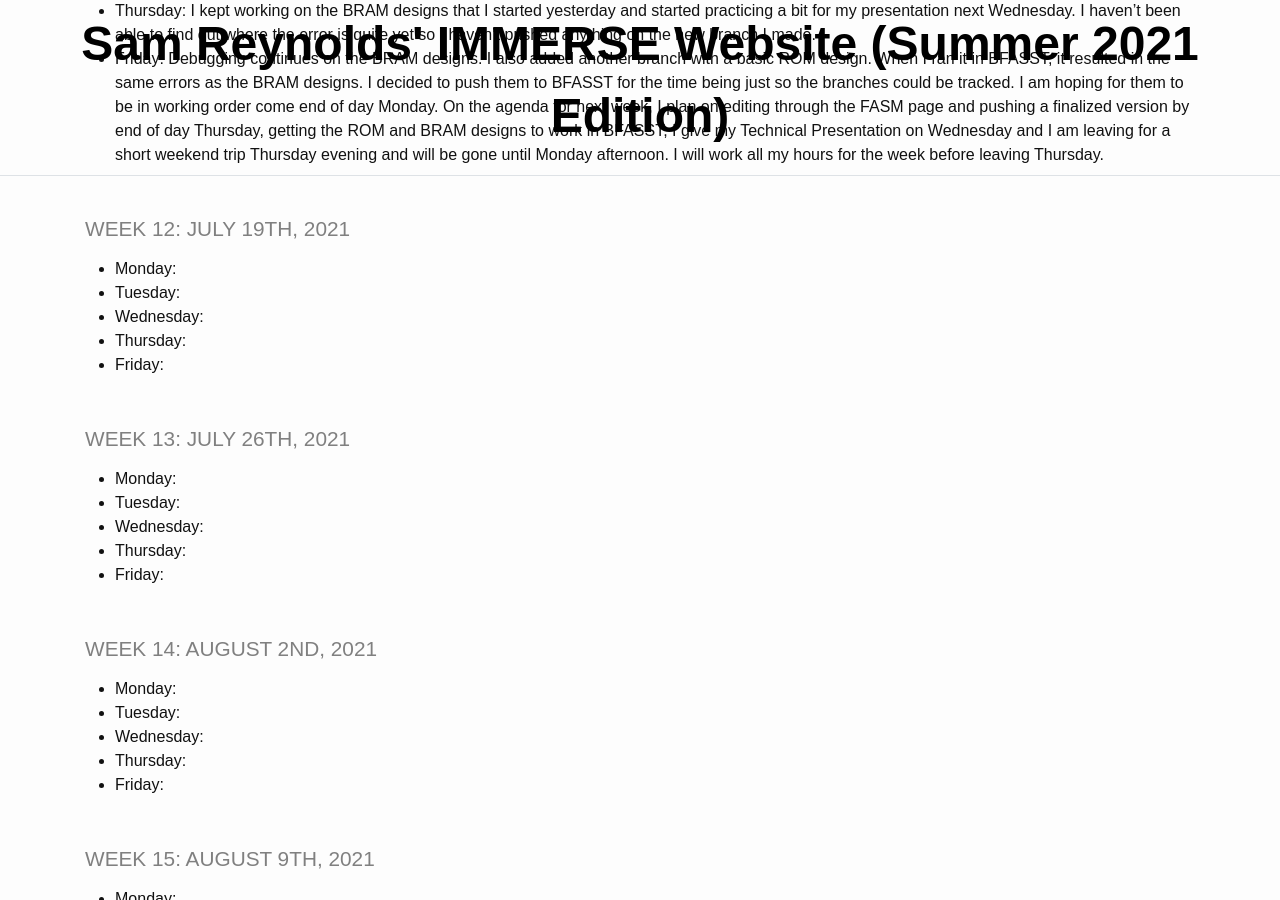
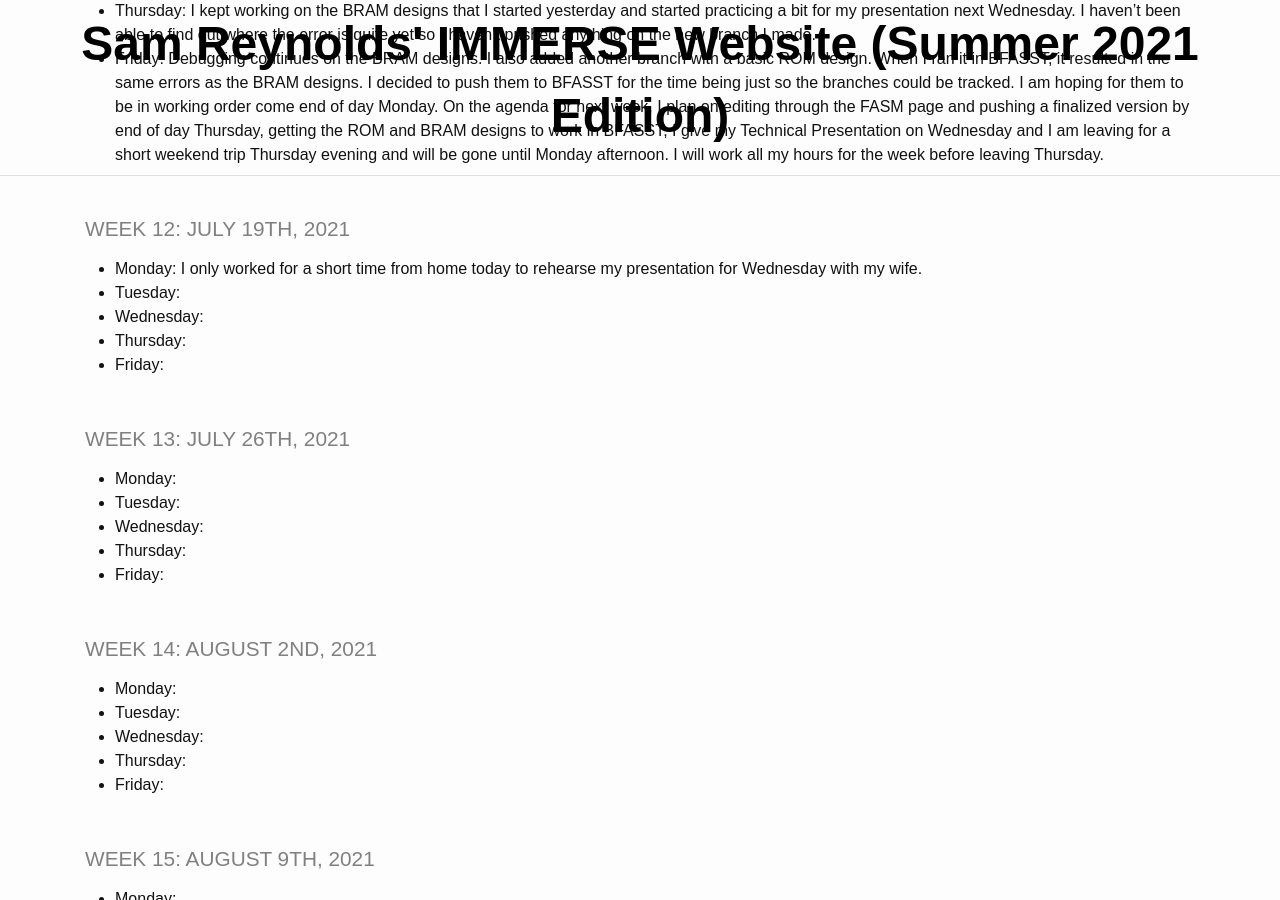
Before and after one commit to TheDHCreator/thedhcreator.github.io, a Jekyll site: the page built from _pages/log.md, in a window 1280 px wide and 900 px high, scrolled down 4240 px. Built offline with Jekyll 4.4.1, drawn with Linux system fonts in a browser that asks for light colours.

Commit message:
only worked for a little bit yesterday to get ready for my presentation Wednesday

```diff
--- a/_pages/log.md
+++ b/_pages/log.md
@@ -108,7 +108,7 @@ title: IMMERSE Log
 
 ### Week 12: July 19th, 2021
 
-* **Monday**:
+* **Monday**: I only worked for a short time from home today to rehearse my presentation for Wednesday with my wife.
 * **Tuesday**:
 * **Wednesday**:
 * **Thursday**:
```
